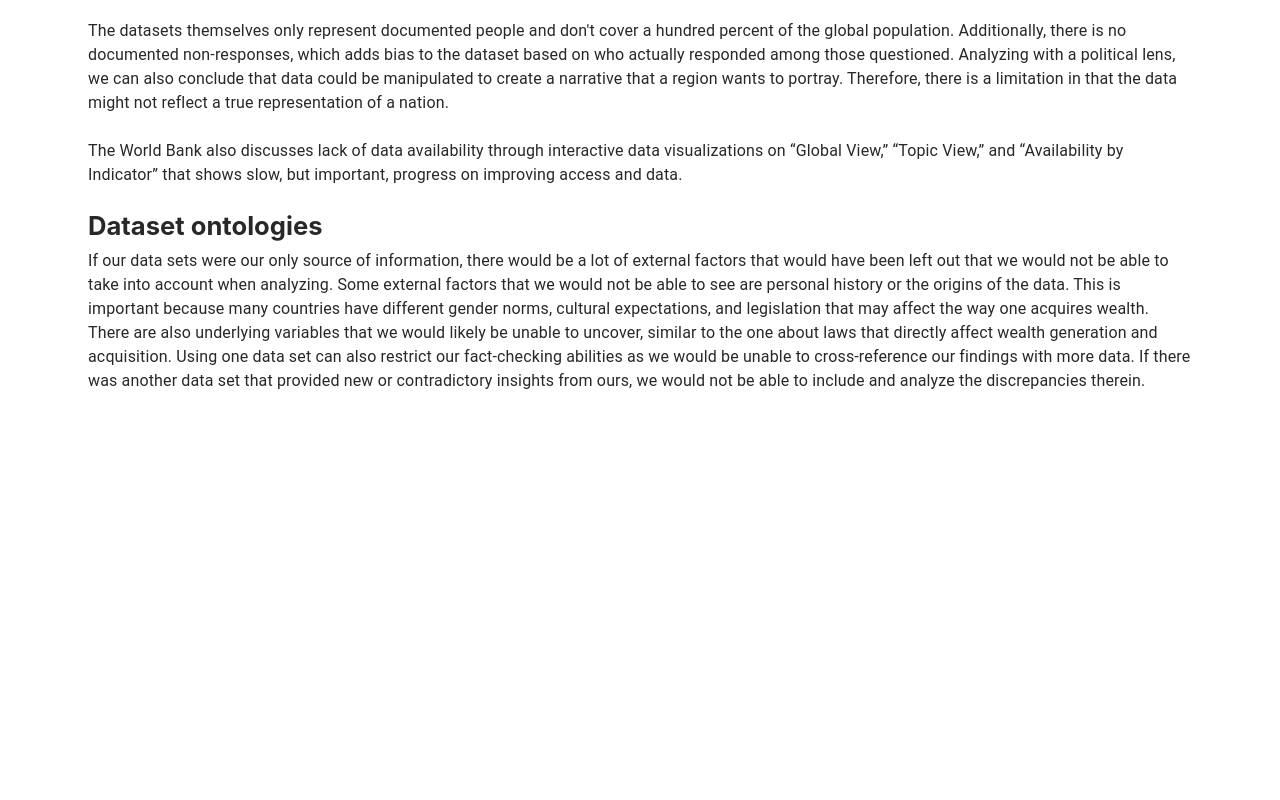
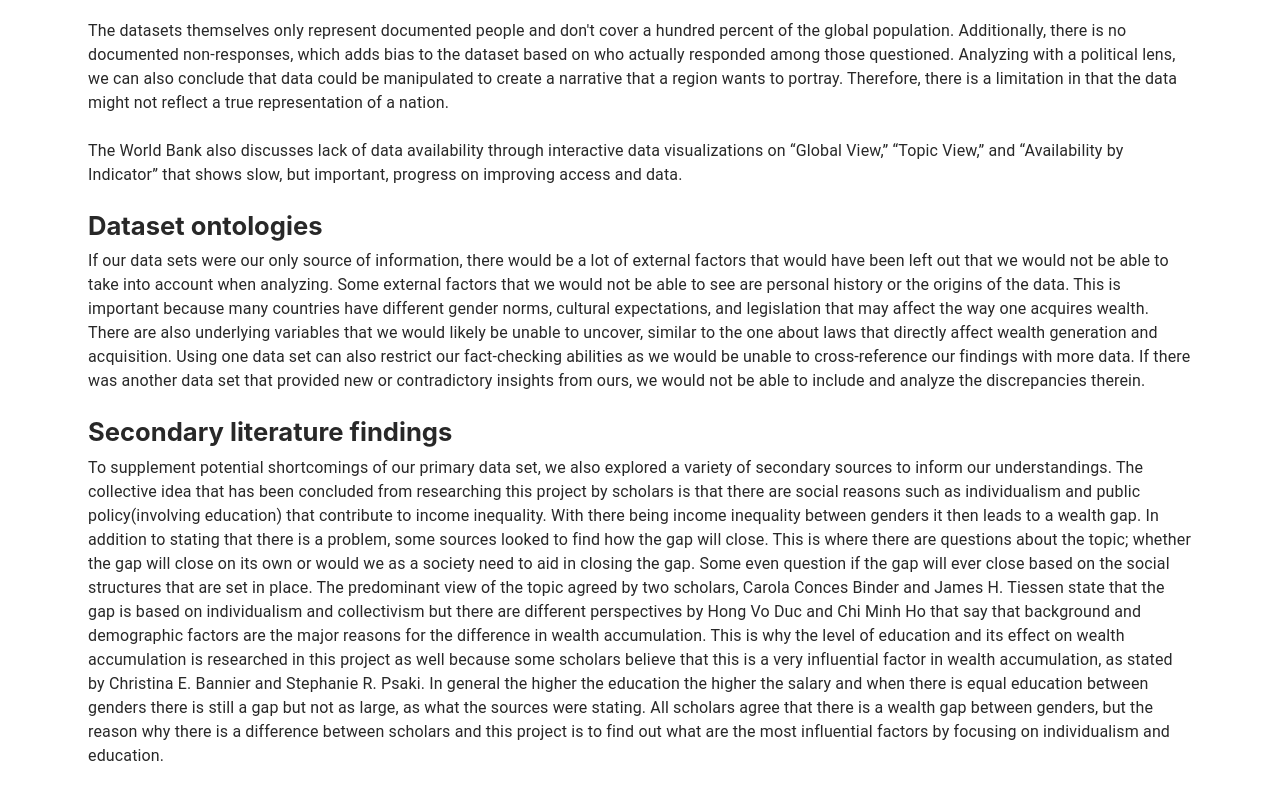
Before and after one commit to ethantjackson/team-money-dh101, a React (Create React App) app: page /Data in a window 1280 px wide. Shown: the part 1526-2326 px from the top of the page. Before the commit the page ends 1985 px from the top, so only its background shows below. Built offline with nearby package versions, Linux system fonts and the light colour scheme.

Commit message:
Add paragraph 2 to data critique.

```diff
--- a/src/DataCritique.js
+++ b/src/DataCritique.js
@@ -197,6 +197,39 @@ const DataCritique = () => {
             contradictory insights from ours, we would not be able to include
             and analyze the discrepancies therein.
           </Typography>
+          <Typography variant='h3' sx={{ fontWeight: 'bold' }} mt={3} mb={1}>
+            Secondary literature findings
+          </Typography>
+          <Typography>
+            To supplement potential shortcomings of our primary data set, we
+            also explored a variety of secondary sources to inform our
+            understandings. The collective idea that has been concluded from
+            researching this project by scholars is that there are social
+            reasons such as individualism and public policy(involving education)
+            that contribute to income inequality. With there being income
+            inequality between genders it then leads to a wealth gap. In
+            addition to stating that there is a problem, some sources looked to
+            find how the gap will close. This is where there are questions about
+            the topic; whether the gap will close on its own or would we as a
+            society need to aid in closing the gap. Some even question if the
+            gap will ever close based on the social structures that are set in
+            place. The predominant view of the topic agreed by two scholars,
+            Carola Conces Binder and James H. Tiessen state that the gap is
+            based on individualism and collectivism but there are different
+            perspectives by Hong Vo Duc and Chi Minh Ho that say that background
+            and demographic factors are the major reasons for the difference in
+            wealth accumulation. This is why the level of education and its
+            effect on wealth accumulation is researched in this project as well
+            because some scholars believe that this is a very influential factor
+            in wealth accumulation, as stated by Christina E. Bannier and
+            Stephanie R. Psaki. In general the higher the education the higher
+            the salary and when there is equal education between genders there
+            is still a gap but not as large, as what the sources were stating.
+            All scholars agree that there is a wealth gap between genders, but
+            the reason why there is a difference between scholars and this
+            project is to find out what are the most influential factors by
+            focusing on individualism and education.
+          </Typography>
         </Box>
       </Container>
     </>
--- a/src/FrontPage.js
+++ b/src/FrontPage.js
@@ -1,4 +1,3 @@
-import HearingDisabledIcon from '@mui/icons-material/HearingDisabled';
 import VolunteerActivismIcon from '@mui/icons-material/VolunteerActivism';
 import PaletteIcon from '@mui/icons-material/Palette';
 import SmartToyIcon from '@mui/icons-material/SmartToy';
```
